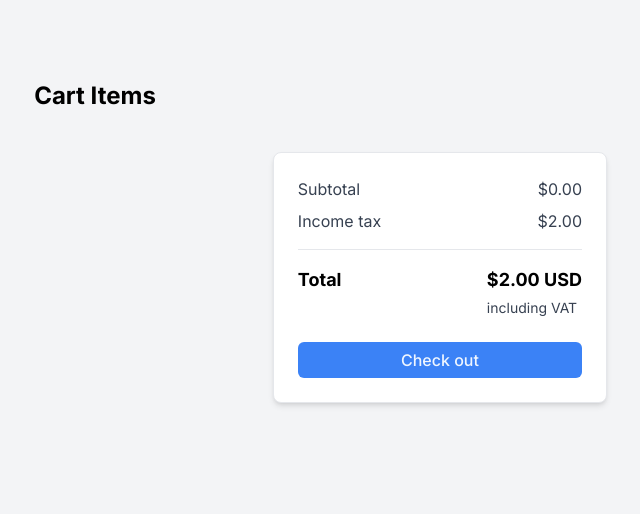
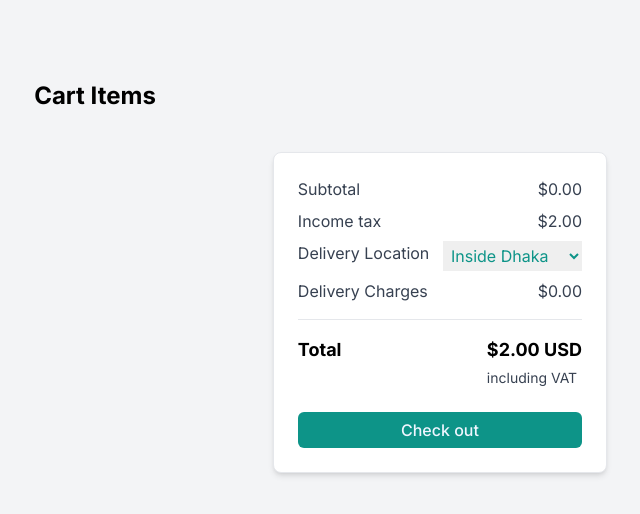
Before and after one commit to shaiadul/bazar.com, a Next.js app: page /cart in a window 1280 px wide. Shown: the top 514 px of the page, without its empty margins (545-1185 px from the left). Built offline with nearby package versions, Linux system fonts and the light colour scheme.

Commit message:
delivery charge function with total price

```diff
--- a/app/cart/page.jsx
+++ b/app/cart/page.jsx
@@ -4,6 +4,7 @@ import { useCart } from "../context/cart";
 
 const ShoppingCart = () => {
   const { cartItems, setCartItems } = useCart();
+  const [deliveryLocation, setDeliveryLocation] = useState("insideDhaka");
 
   useEffect(() => {
     const storedCartItems = JSON.parse(localStorage.getItem("cartItems")) || [];
@@ -30,17 +31,27 @@ const ShoppingCart = () => {
     );
   };
 
+  const calculateDeliveryCharge = () => {
+    const deliveryCharges = {
+      insideDhaka: 0, // inside Dhaka
+      outsideDhaka: 5.99, //outside Dhaka
+    };
+
+    return deliveryCharges[deliveryLocation];
+  };
+
+  const handleCheckout = () => {
+    const totalWithDelivery = calculateTotalPrice() + calculateDeliveryCharge();
+    console.log("Checkout button clicked");
+    console.log("Total with delivery:", totalWithDelivery.toFixed(2));
+  };
+
   const calculateTotalPrice = () => {
     return cartItems.reduce(
       (total, item) => total + item.price * item.quantity,
       0
     );
   };
-
-  const handleCheckout = () => {
-    console.log("Checkout button clicked");
-  };
-
   return (
     <div className="h-screen bg-gray-100 pt-20">
       <h1 className="mb-10 text-center text-2xl font-bold">Cart Items</h1>
@@ -97,7 +108,7 @@ const ShoppingCart = () => {
                       viewBox="0 0 24 24"
                       stroke-width="1.5"
                       stroke="currentColor"
-                      className="h-5 w-5 cursor-pointer duration-150 hover:text-red-500"
+                      className="h-6 w-6 cursor-pointer text-red-600 hover:text-red-400 duration-300"
                       onClick={() => handleRemoveItem(item.id)}
                     >
                       <path
@@ -121,19 +132,43 @@ const ShoppingCart = () => {
             <p className="text-gray-700">Income tax</p>
             <p className="text-gray-700">$2.00</p>
           </div>
+          <div className="flex justify-between mb-2 my-2">
+            <p className="text-gray-700">Delivery Location</p>
+            <select
+              className="outline-none p-1 text-teal-600"
+              value={deliveryLocation}
+              onChange={(e) => setDeliveryLocation(e.target.value)}
+            >
+              <option value="insideDhaka">Inside Dhaka</option>
+              <option value="outsideDhaka">Outside Dhaka</option>
+            </select>
+          </div>
+          <div className="flex justify-between">
+            <p className="text-gray-700">Delivery Charges</p>
+            <p className="text-gray-700">
+              ${calculateDeliveryCharge().toFixed(2)}
+            </p>
+          </div>
           <hr className="my-4" />
           <div className="flex justify-between">
             <p className="text-lg font-bold">Total</p>
             <div>
               <p className="mb-1 text-lg font-bold">
-                ${(calculateTotalPrice() + 2.0).toFixed(2)} USD
+                $
+                {(
+                  calculateTotalPrice() +
+                  calculateDeliveryCharge() +
+                  2.0
+                ).toFixed(2)}{" "}
+                USD
               </p>
               <p className="text-sm text-gray-700">including VAT</p>
             </div>
           </div>
+
           <button
             onClick={handleCheckout}
-            className="mt-6 w-full rounded-md bg-blue-500 py-1.5 font-medium text-blue-50 hover:bg-blue-600"
+            className="mt-6 w-full rounded-md bg-teal-600 py-1.5 font-medium text-blue-50 hover:bg-teal-500 duration-500"
           >
             Check out
           </button>
```
